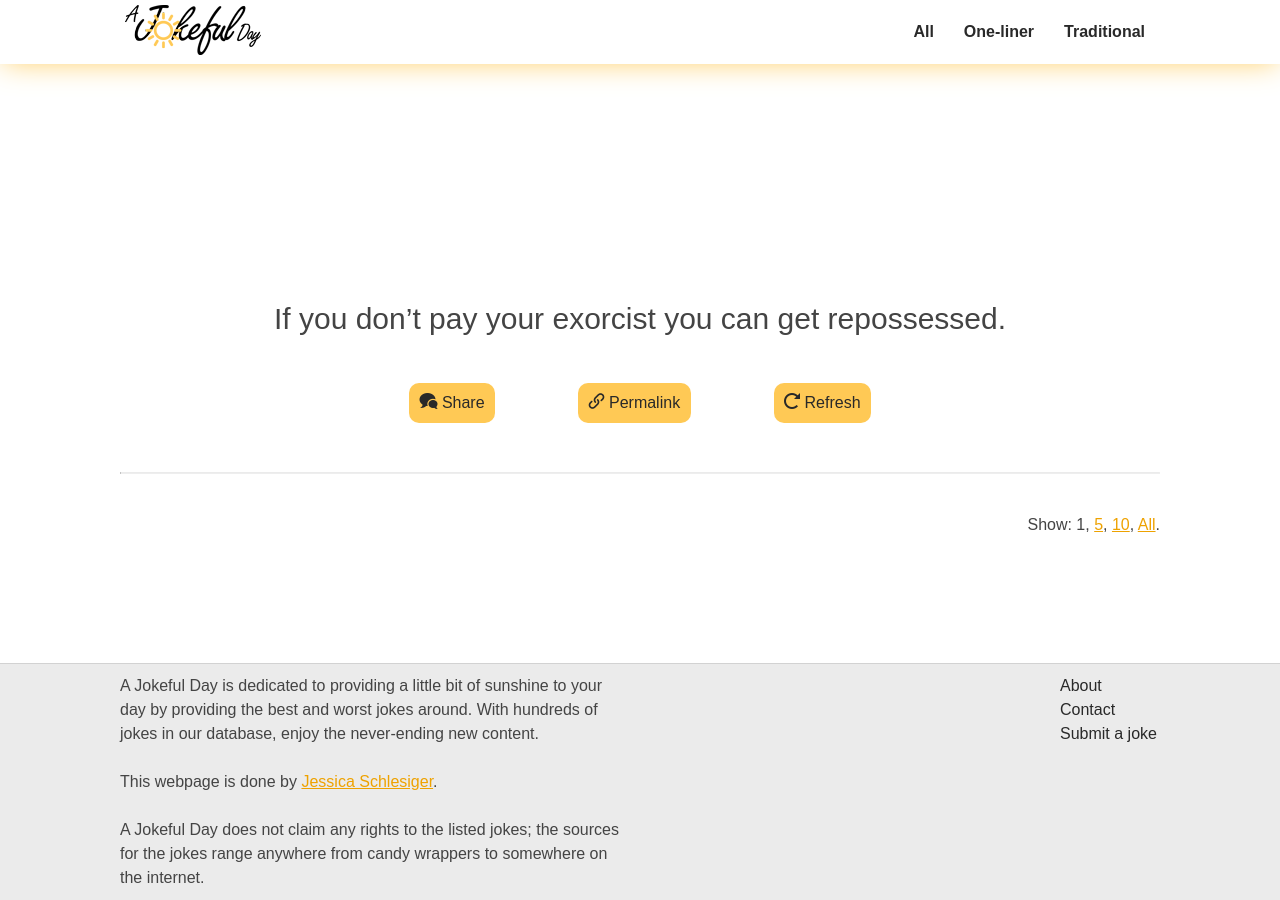
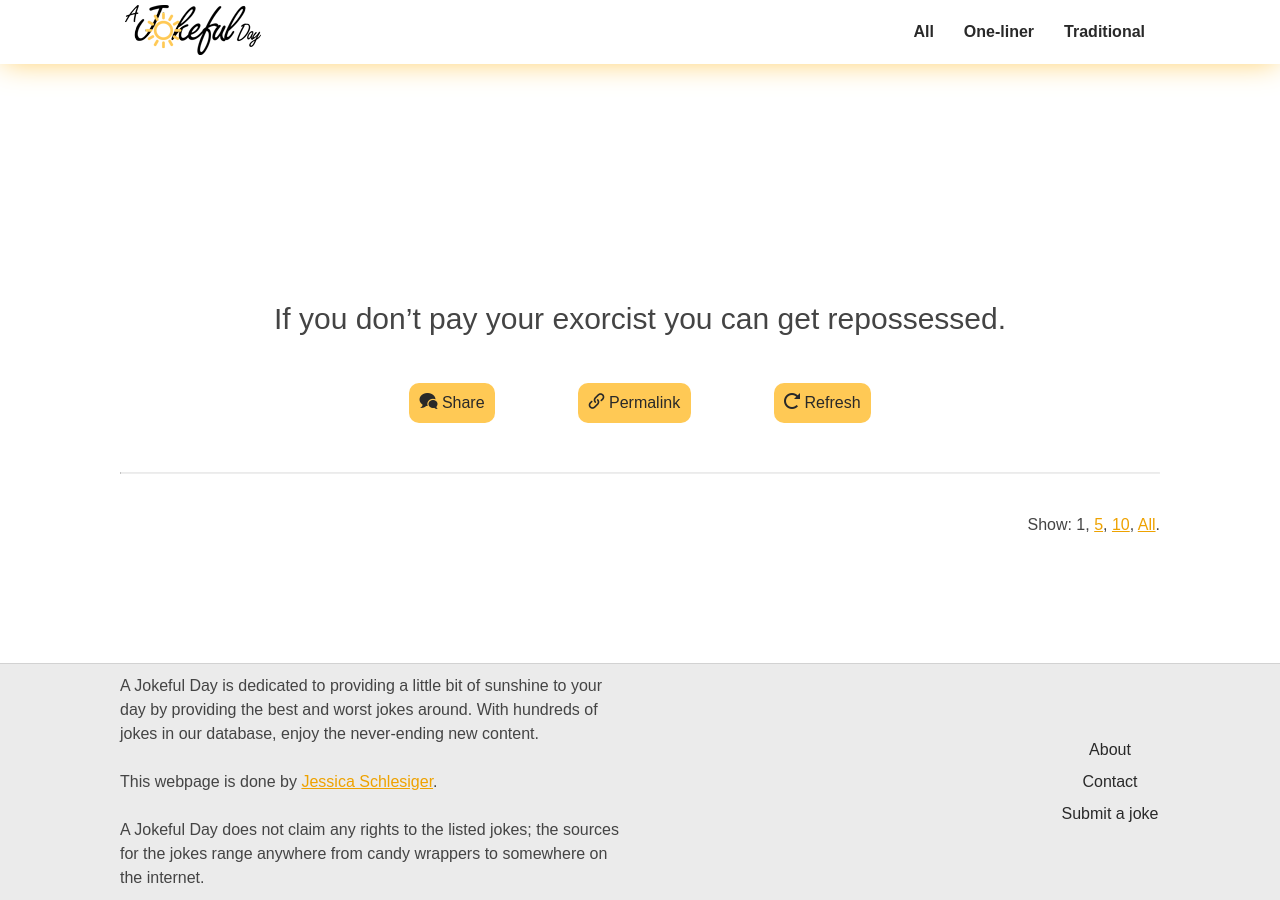
Before and after one commit to A-Byte-Sized/AJokefulDay, a Jekyll site: the page built from index.html, in a window 1280 px wide. Built offline with Jekyll 4.4.1, drawn with Linux system fonts in a browser that asks for light colours; nearby versions of some CDN libraries; some web fonts are replaced.

Commit message:
Footer now aligns correctly and stays in its pen.

```diff
--- a/_includes/footer.html
+++ b/_includes/footer.html
@@ -1,16 +1,15 @@
 <div class="footer-bar">
 	<div class="footer container">
-
+		<div class="footer-align">
 			<div class="footer-left">
 				<div class="footer-left-content">
 			{{ site.data.settings.description }}
 				</div></div>
-
 			<div class="footer-right">
 				{% for item in site.data.settings.footer %}
 					<a href="{{ site.github.url }}{{ item.url }}">{{ item.name }}</a><br>
 				{% endfor %}
 			</div>
-
 		</div>
 	</div>
+</div>
--- a/assets/css/3-sections/_footer.sass
+++ b/assets/css/3-sections/_footer.sass
@@ -5,23 +5,30 @@
 	height: 1px
 	display: table-row
 .footer
-	line-height: 1.5
 	padding: 10px
 	+clearfix
 	a
 		color: $mainAccent-dark
 	a:hover
 		color: $textColor
-.footer-left, .footer-right
+.footer-align
+	display: table
+	width: 100%
+.footer-left
+	line-height: 1.5
+	display: table-cell
 	vertical-align: middle
 	height: 100%
-.footer-left
+	width: 100%
+.footer-left-content
 	max-width: 500px
-	width: 70%
-	float: left
 .footer-right
+	line-height: 2
+	display: table-cell
+	vertical-align: middle
+	text-align: center
+	height: 100%
 	min-width: 100px
-	float: right
 	a
 		text-decoration: none
 		color: $textColor
```
Also changed, not shown: assets/css/2-base/_base.sass (line endings or trailing spaces). Lines whose indentation alone changed are shown as unchanged.
